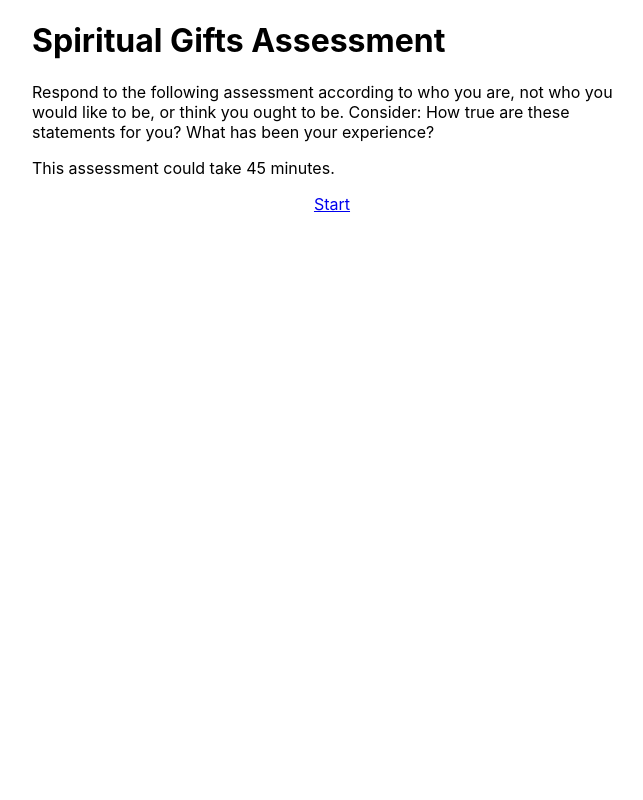
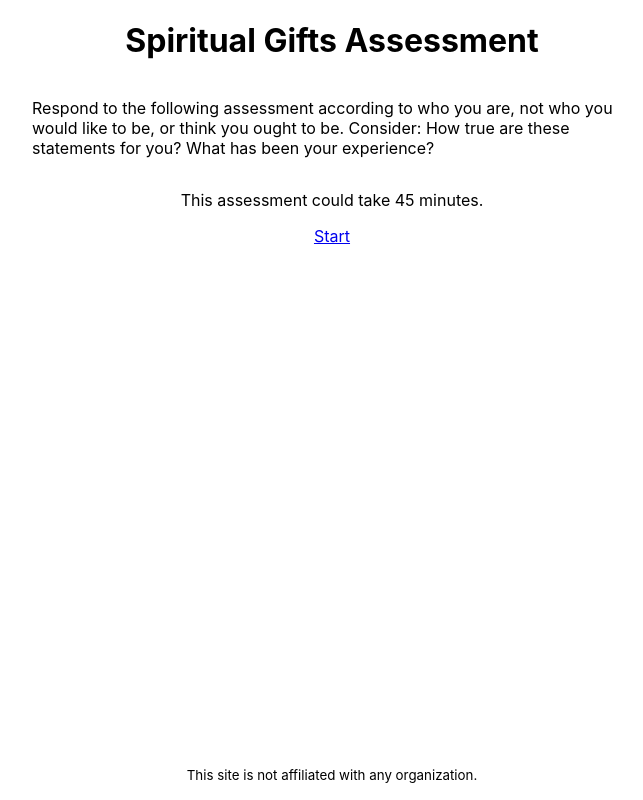
Before and after one commit to legacychurch/spiritual-gifts, a React (Create React App) app: page / in a window 1280 px wide. Shown: the whole page, without its empty margins (308-951 px from the left). Built offline with nearby package versions, Linux system fonts and the light colour scheme.

Commit message:
Added footer

```diff
--- a/src/pages/Homepage/Homepage.module.css
+++ b/src/pages/Homepage/Homepage.module.css
@@ -1,5 +1,15 @@
 .container {
+  display: flex;
+  flex-direction: column;
+  align-items: center;
   margin: auto;
+  height: 100vh;
+  justify-content: flex-start;
+}
+
+.footer {
+  margin-top: auto;
+  margin-bottom: 1rem;
 }
 
 .assessmentLinksContainer {
@@ -14,8 +24,6 @@
   .container {
     font-size: 24px;
     margin: 0 5px;
-    display: flex;
-    flex-direction: column;
     align-items: center;
   }
 }
--- a/src/pages/Homepage/index.tsx
+++ b/src/pages/Homepage/index.tsx
@@ -43,6 +43,9 @@ const Homepage = () => {
           <Link to="/question-set/1">Start</Link>
         )}
       </div>
+      <footer className={styles.footer}>
+        <small>This site is not affiliated with any organization.</small>
+      </footer>
     </div>
   );
 };
```
